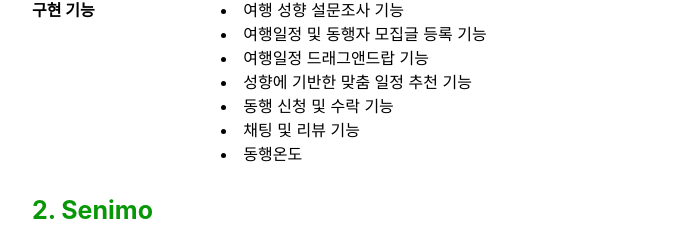
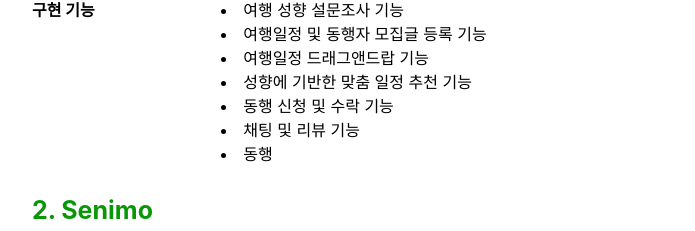
Before and after one commit to heejun8250/Portfolio, a React (Create React App) app in the folder resume/: page / in a window 1280 px wide. Shown: the part 1936-2167 px from the top of the page, without its empty margins (298-993 px from the left). Built offline with nearby package versions, Linux system fonts and the light colour scheme.

Commit message:
[테스트]push 오류 안생기는지 확인

```diff
--- a/resume/src/components/Experience.jsx
+++ b/resume/src/components/Experience.jsx
@@ -66,7 +66,7 @@
             <li>성향에 기반한 맞춤 일정 추천 기능</li>
             <li>동행 신청 및 수락 기능</li>
             <li>채팅 및 리뷰 기능</li>
-            <li>동행온도</li>
+            <li>동행</li>
           </div>
         </ProjectBox>
 
```
